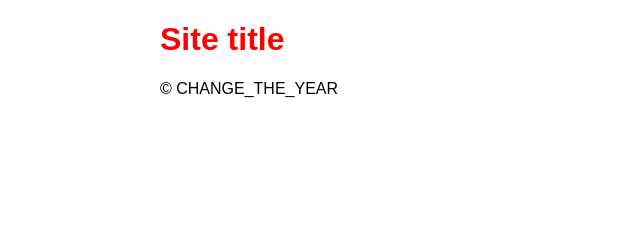
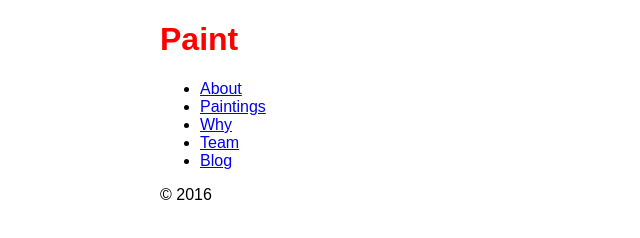
Before and after one commit to patrickrhbrown/ga-final-project, a plain HTML site: page index.html in a window 1280 px wide. Shown: the whole page, without its empty margins (0-640 px from the left). Drawn offline with nearby package versions, Linux system fonts and the light colour scheme; files that its build step writes are made by us from their sources; files whose address does not match are found by name.

Commit message:
Add files via upload
-Added changes progressed on 9th May to index

```diff
--- a/index.html
+++ b/index.html
@@ -2,24 +2,35 @@
 <html lang="en">
 	<head>
     	<meta charset="utf-8">
-    	<meta name="description" content="site description goes here">
+    	<meta name="description" content="art as historical record">
     	<meta name="keywords" content="site, keywords, go, here">
 		<meta name="viewport" content="width=device-width, initial-scale=1, minimum-scale=1">
-		<title>CHANGE_THE_TITLE</title>
+		<title>Paint</title>
 
 		<link rel="stylesheet" href="css/normalize.css">
 		<link rel="stylesheet" href="css/main.css">
 	</head>
 	<body>
 		<div class="site-container">
-			<header class="site-header">
-				<h1>Site title</h1>
+
+			<header class="site-header clearfix">
+				<h1>Paint</h1>
+
+			<nav class="primary-nav">
+				<ul>
+					<li><a href="#" class="featured-link">About</a></li>
+					<li><a href="#" class="featured-link">Paintings</a></li>
+					<li><a href="#">Why</a></li>
+					<li><a href="#">Team</a></li>
+					<li><a href="#">Blog</a></li>
+				</ul>
+			</nav>
 			</header>
 			<main class="site-content">
 
 			</main>
 			<footer class="site-footer">
-				&copy; CHANGE_THE_YEAR
+				&copy; 2016
 			</footer>
 		</div><!-- .site-container -->
 		<script src="http://code.jquery.com/jquery-latest.min.js"></script>
```
